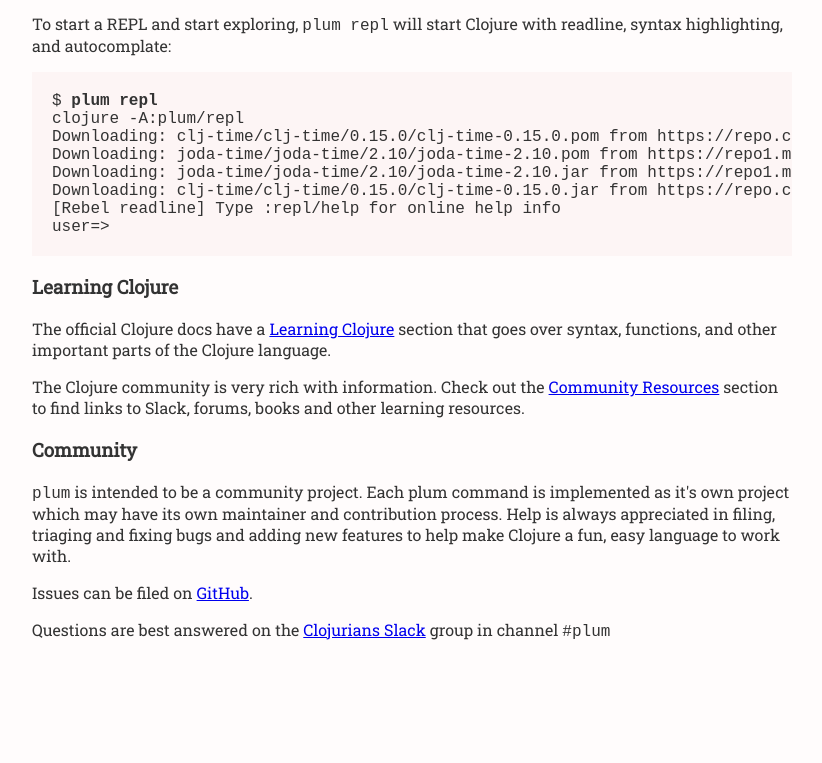
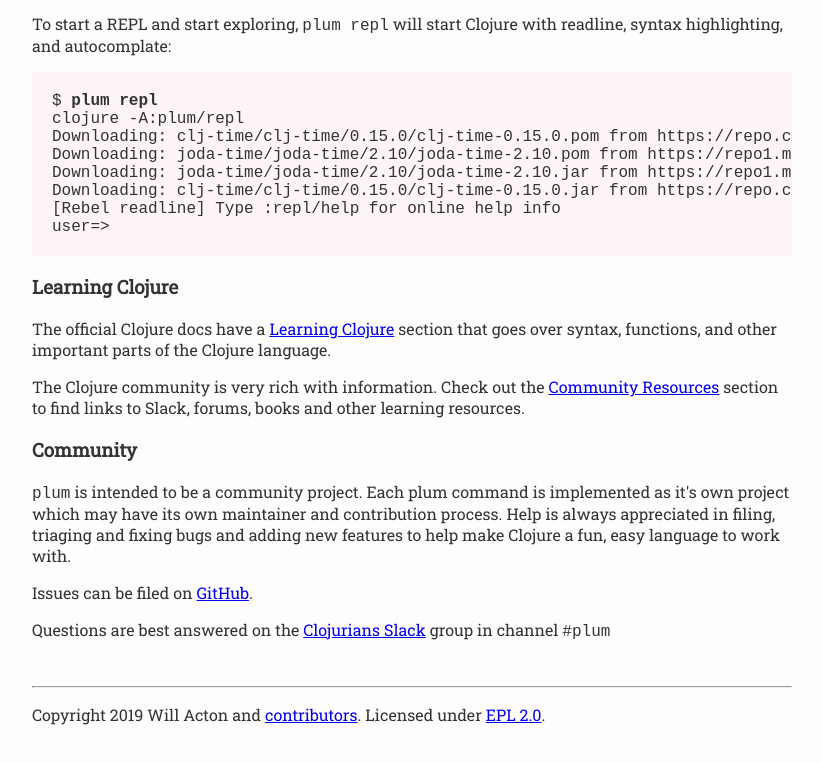
Before and after one commit to lilactown/plum, a plain HTML site: page site/index.html in a window 1280 px wide. Shown: the part 1062-1825 px from the top of the page, without its empty margins (228-1050 px from the left). Before the commit the page ends 1753 px from the top, so only its background shows below. Drawn offline with Linux system fonts and the light colour scheme.

Commit message:
copyright

```diff
--- a/site/index.html
+++ b/site/index.html
@@ -73,6 +73,10 @@
                 <p>Issues can be filed on <a href="https://github.com/Lokeh/plum/">GitHub</a>.</p>
                 <p>Questions are best answered on the <a href="https://clojurians.net" >Clojurians Slack</a>
                     group in channel <code>#plum</code></p>
+
+                <br />
+                <hr />
+                <p>Copyright 2019 Will Acton and <a href="https://github.com/Lokeh/plum/graphs/contributors">contributors</a>. Licensed under <a href="https://github.com/Lokeh/plum/blob/master/LICENSE">EPL 2.0</a>.</p>
         </div>
     </body>
 </html>
```
